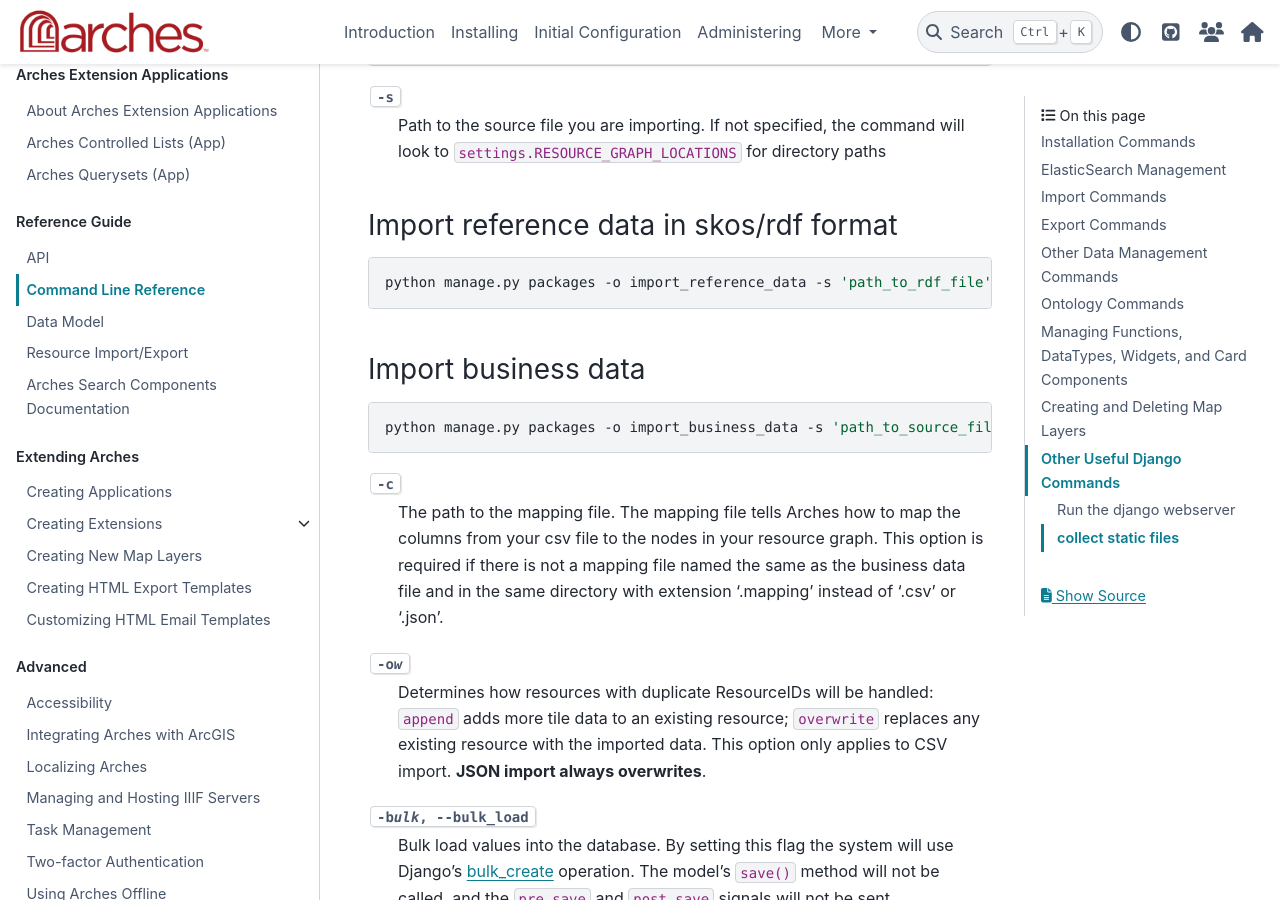
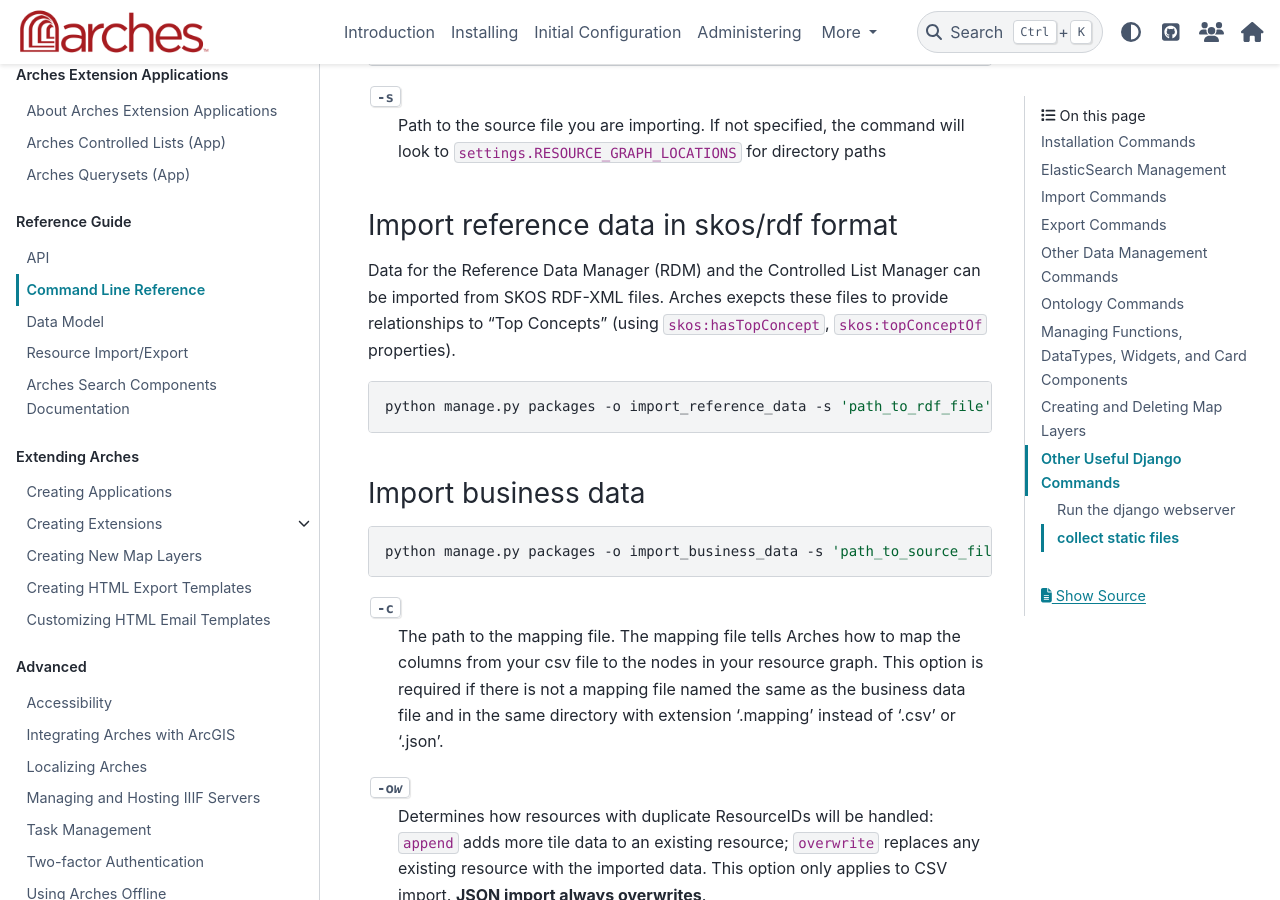
Before and after one commit to archesproject/arches-docs, a Sphinx documentation site: the page built from docs/developing/reference/command-line-reference.rst, in a window 1280 px wide and 900 px high, scrolled down 3401 px. Built offline with Sphinx 7.4.7 and the PyData theme 0.15.4, drawn with Linux system fonts in a browser that asks for light colours.

Commit message:
Document SKOS RDF-XML import for reference data
Added information about importing reference data from SKOS RDF-XML files.

```diff
--- a/docs/developing/reference/command-line-reference.rst
+++ b/docs/developing/reference/command-line-reference.rst
@@ -147,6 +147,7 @@
 
 Import reference data in skos/rdf format
 ----------------------------------------
+Data for the Reference Data Manager (RDM) and the Controlled List Manager can be imported from SKOS RDF-XML files. Arches exepcts these files to provide relationships to "Top Concepts" (using ``skos:hasTopConcept``, ``skos:topConceptOf`` properties).
 
 .. code-block:: bash
 
```
